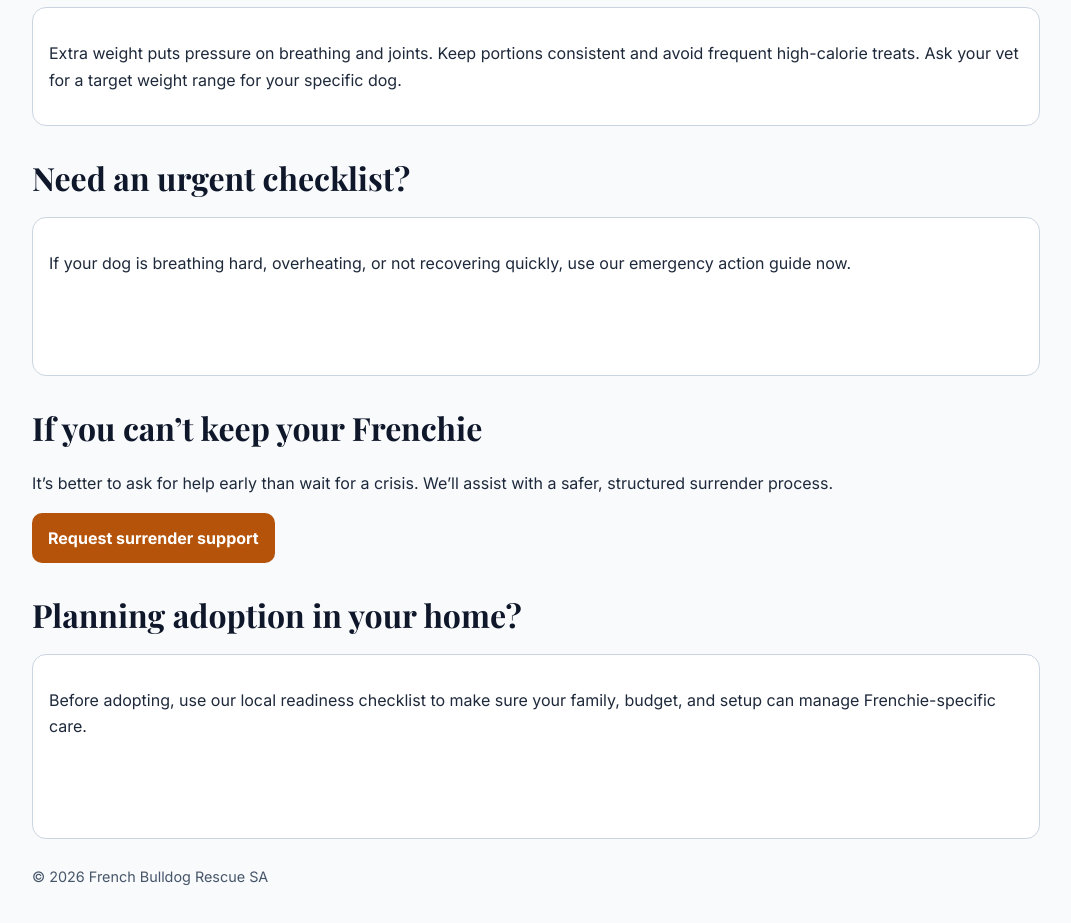
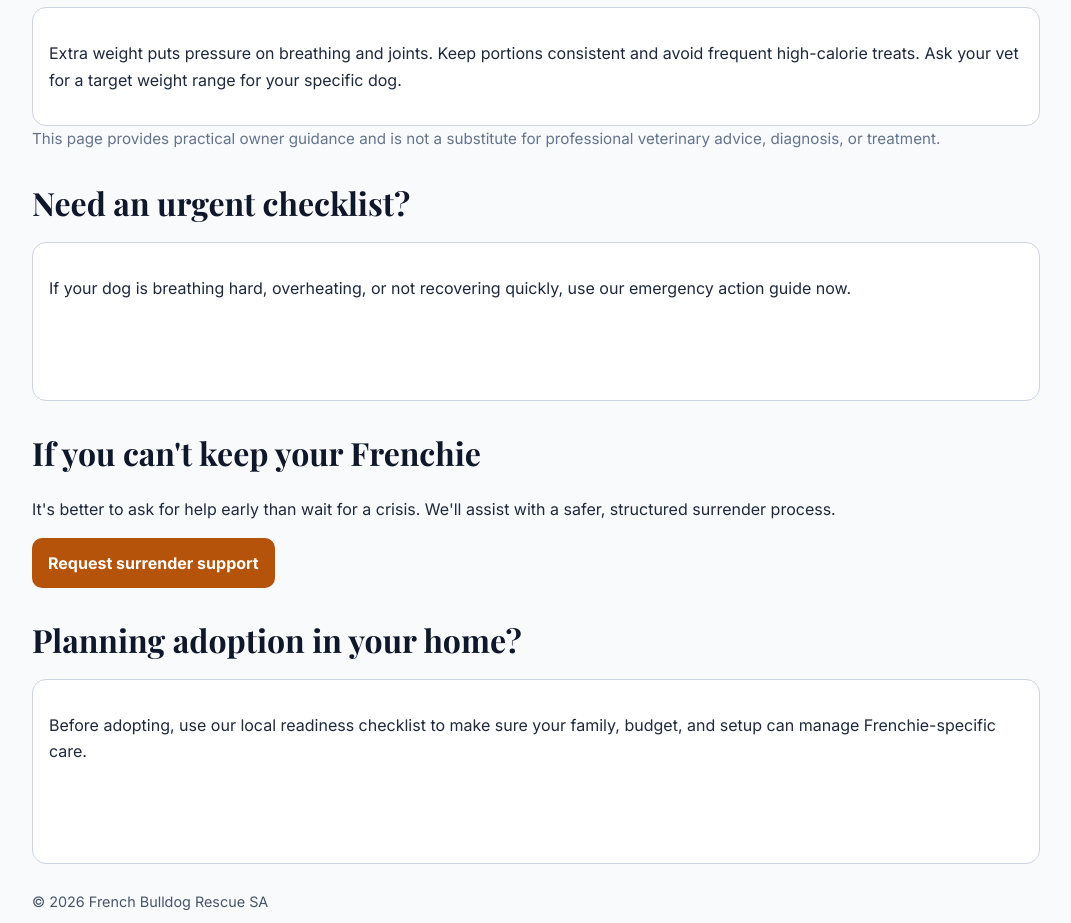
Before and after one commit to twikisayr/frenchbulldogrescue-za, a plain HTML site: page public/french-bulldog-health-and-care-south-africa/index.html in a window 1280 px wide. Shown: the part 1500-2423 px from the top of the page, without its empty margins (104-1175 px from the left). Drawn offline with nearby package versions, Linux system fonts and the light colour scheme; a web font is replaced by a local one.

Commit message:
FBR: trust copy on emergency/health pages, extra surrender FAQ Q, FAQ schema entry, new internal link from adoption FAQ

```diff
--- a/public/french-bulldog-health-and-care-south-africa/index.html
+++ b/public/french-bulldog-health-and-care-south-africa/index.html
@@ -87,6 +87,7 @@
     <div class="card">
       <p>Extra weight puts pressure on breathing and joints. Keep portions consistent and avoid frequent high-calorie treats. Ask your vet for a target weight range for your specific dog.</p>
     </div>
+    <p class="small" style="margin-top:0;color:#64748b;">This page provides practical owner guidance and is not a substitute for professional veterinary advice, diagnosis, or treatment.</p>
 
     <h2>Need an urgent checklist?</h2>
     <div class="card">
@@ -94,8 +95,8 @@
       <p><a class="btn" href="/french-bulldog-breathing-emergency-heat-guide-south-africa/">Open the breathing & heat emergency guide</a></p>
     </div>
 
-    <h2>If you can’t keep your Frenchie</h2>
-    <p>It’s better to ask for help early than wait for a crisis. We’ll assist with a safer, structured surrender process.</p>
+    <h2>If you can't keep your Frenchie</h2>
+    <p>It's better to ask for help early than wait for a crisis. We'll assist with a safer, structured surrender process.</p>
     <p><a class="btn primary" href="/surrender-a-french-bulldog-south-africa/">Request surrender support</a></p>
 
     <h2>Planning adoption in your home?</h2>
```
Also changed, not shown: public/french-bulldog-adoption-faq-south-africa/index.html (+1 -0 lines), public/french-bulldog-breathing-emergency-heat-guide-south-africa/index.html (+1 -0 lines), public/french-bulldog-surrender-faq-south-africa/index.html (+4 -2 lines).
